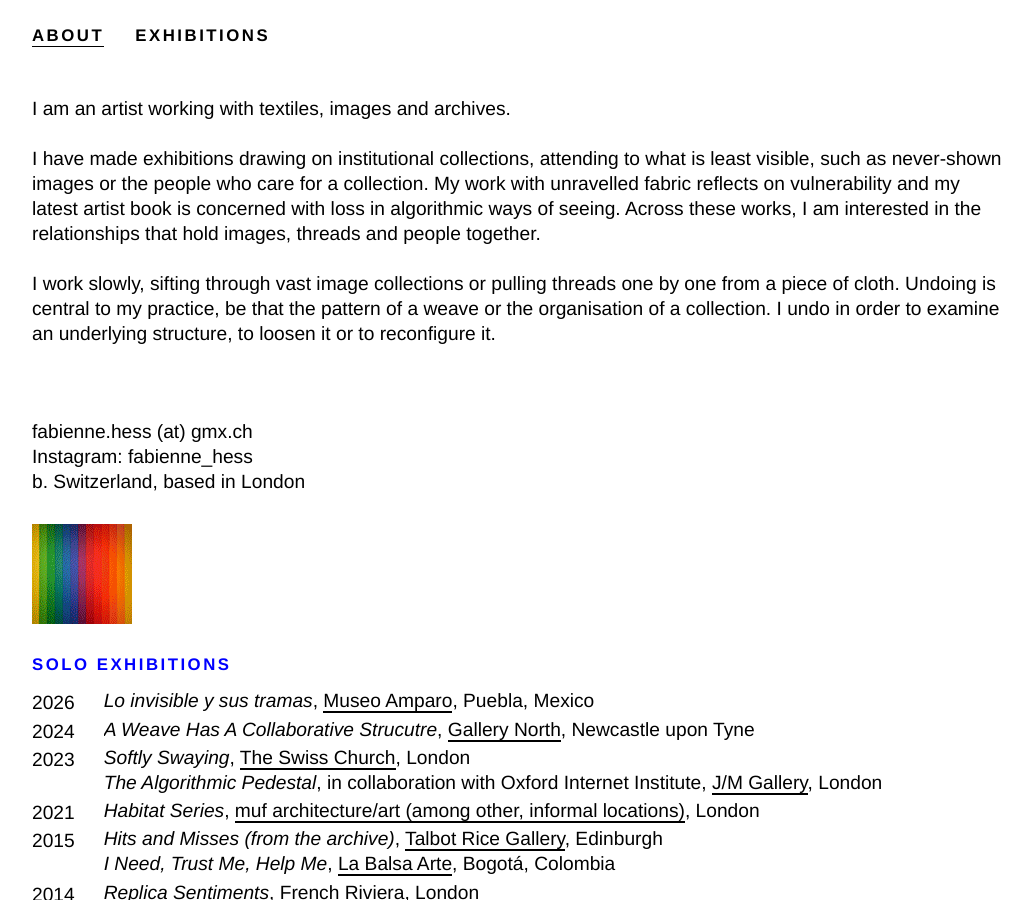
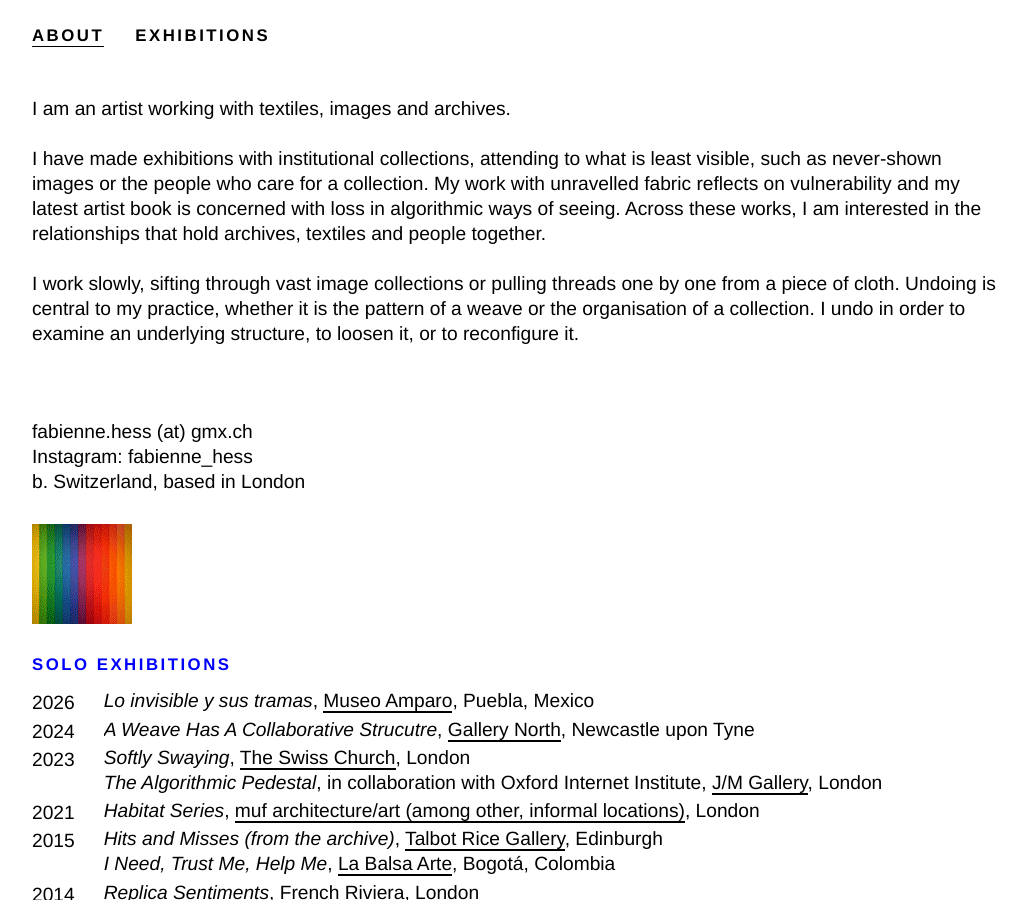
Before and after one commit to fabiennehess/fabiennehess.github.io, a Jekyll site: the page built from _pages/about.html, in a window 1280 px wide and 900 px high. Shown: the whole window, without its empty margins (58-1090 px from the left). Built offline with Jekyll 4.4.1, drawn with Linux system fonts in a browser that asks for light colours.

Commit message:
abbbbout

```diff
--- a/_pages/about.html
+++ b/_pages/about.html
@@ -31,9 +31,9 @@ Lorem ipsum dolor set amet. Blar diene dlsdfjsld rrrrr ssss dfsdfsdf hfhfh sdfee
 <p>
 I am an artist working with textiles, images and archives.<br>
 <br>
-I have made exhibitions drawing on institutional collections, attending to what is least visible, such as never-shown images or the people who care for a collection. My work with unravelled fabric reflects on vulnerability and my latest artist book is concerned with loss in algorithmic ways of seeing. Across these works, I am interested in the relationships that hold images, threads and people together.<br>
+I have made exhibitions with institutional collections, attending to what is least visible, such as never-shown images or the people who care for a collection. My work with unravelled fabric reflects on vulnerability and my latest artist book is concerned with loss in algorithmic ways of seeing. Across these works, I am interested in the relationships that hold archives, textiles and people together.<br>
 <br>
-I work slowly, sifting through vast image collections or pulling threads one by one from a piece of cloth. Undoing is central to my practice, be that the pattern of a weave or the organisation of a collection. I undo in order to examine an underlying structure, to loosen it or to reconfigure it. <br>
+I work slowly, sifting through vast image collections or pulling threads one by one from a piece of cloth. Undoing is central to my practice, whether it is the pattern of a weave or the organisation of a collection. I undo in order to examine an underlying structure, to loosen it, or to reconfigure it. <br>
 <br>
 </p>
 </div>
```
